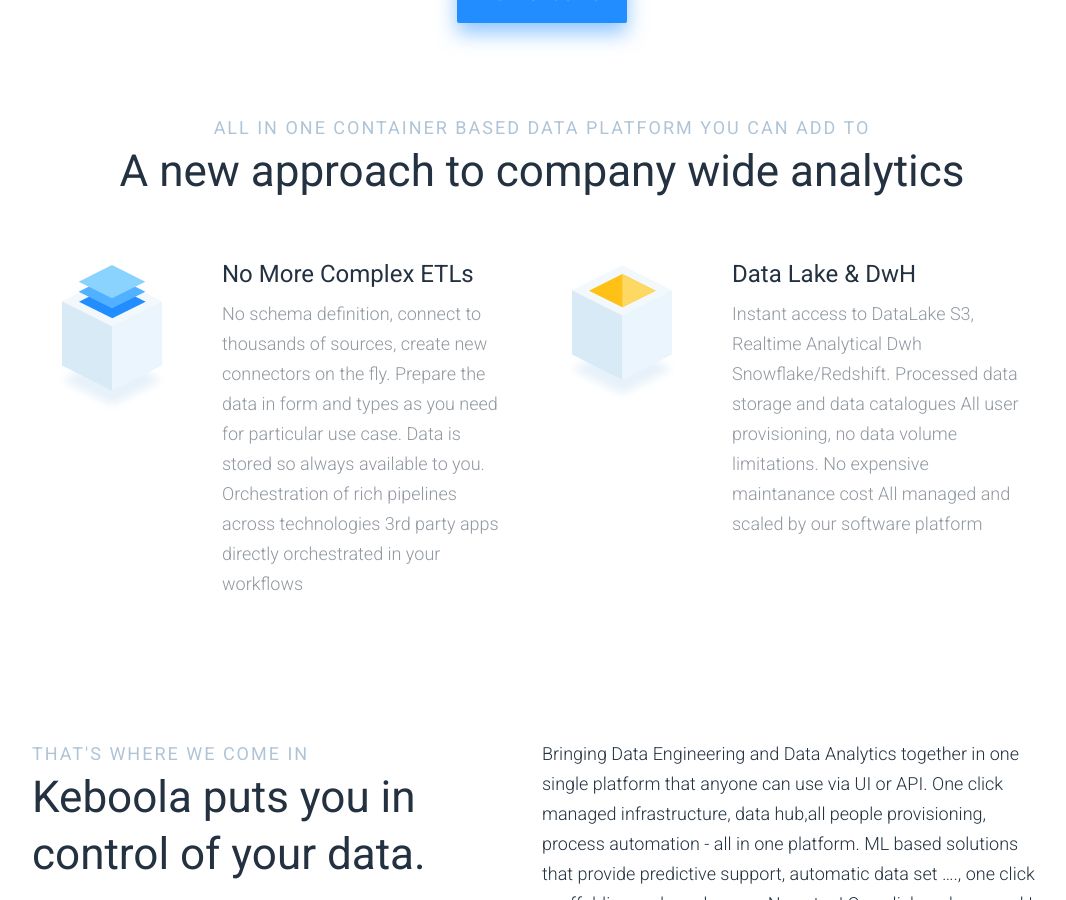
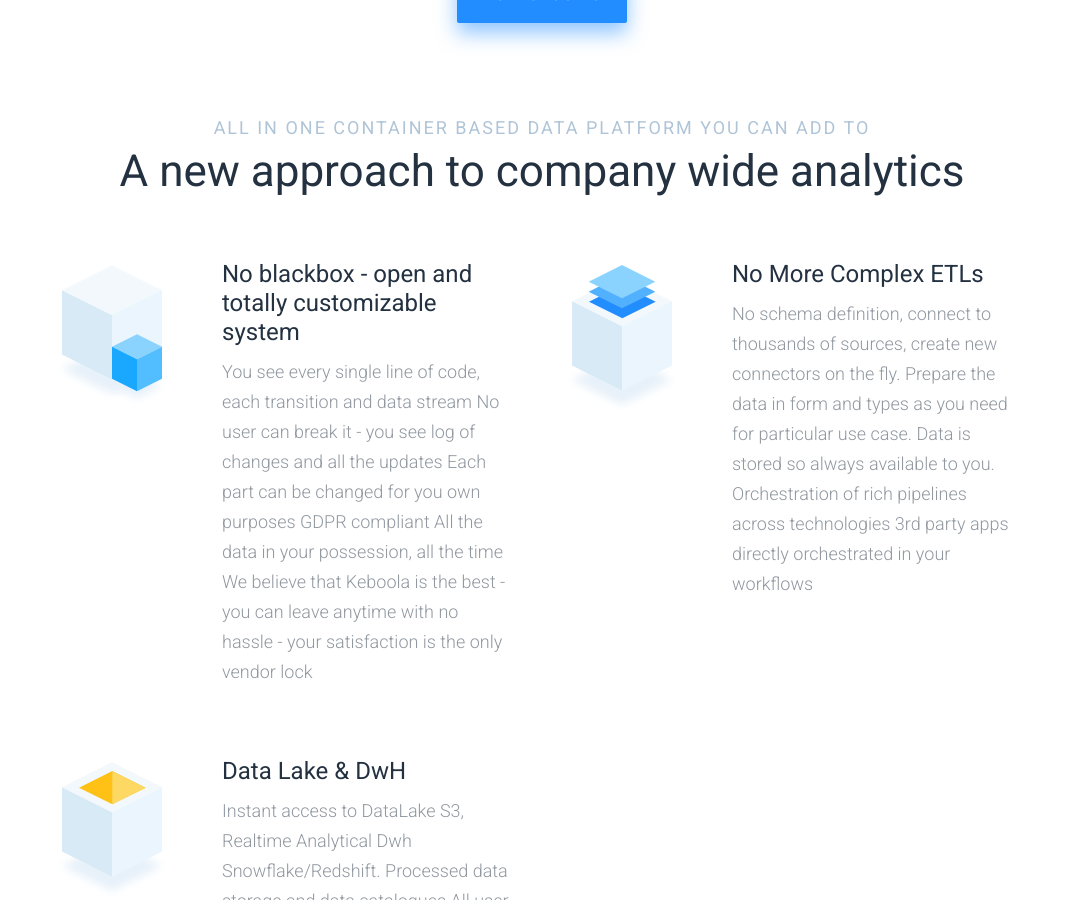
Before and after one commit to keboola/website, a Jekyll site: the page built from _product/index.md, in a window 1280 px wide and 900 px high, scrolled down 1152 px. Shown: the whole window, without its empty margins (98-1164 px from the left). Built offline with Jekyll 4.4.1, drawn with Linux system fonts in a browser that asks for light colours; nearby versions of some CDN libraries.

Commit message:
Update from Forestry.io - Updated index.md

```diff
--- a/_product/index.md
+++ b/_product/index.md
@@ -20,6 +20,15 @@
   subheadline: all in one container based data platform you can add to
   headline: A new approach to company wide analytics
   list:
+  - icotype: blueright
+    title: " No blackbox - open and totally customizable system"
+    desc: |
+      You see every single line of code, each transition and data stream
+      No user can break it - you see log of changes and all the updates
+      Each part can be changed for you own purposes
+      GDPR compliant
+      All the data in your possession, all the time
+      We believe that Keboola is the best - you can leave anytime with no hassle - your satisfaction is the only vendor lock
   - icotype: blue
     title: No More Complex ETLs
     desc: No schema definition, connect to thousands of sources, create new connectors
```
